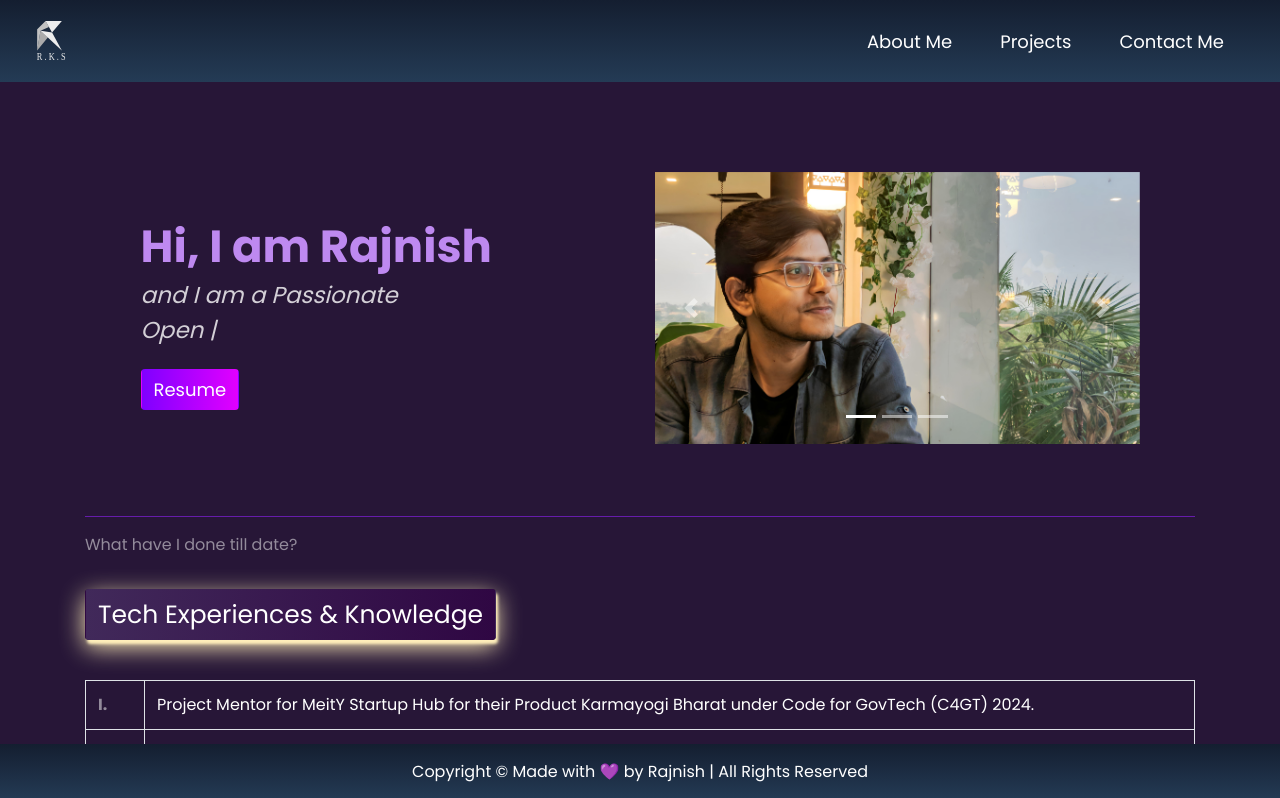
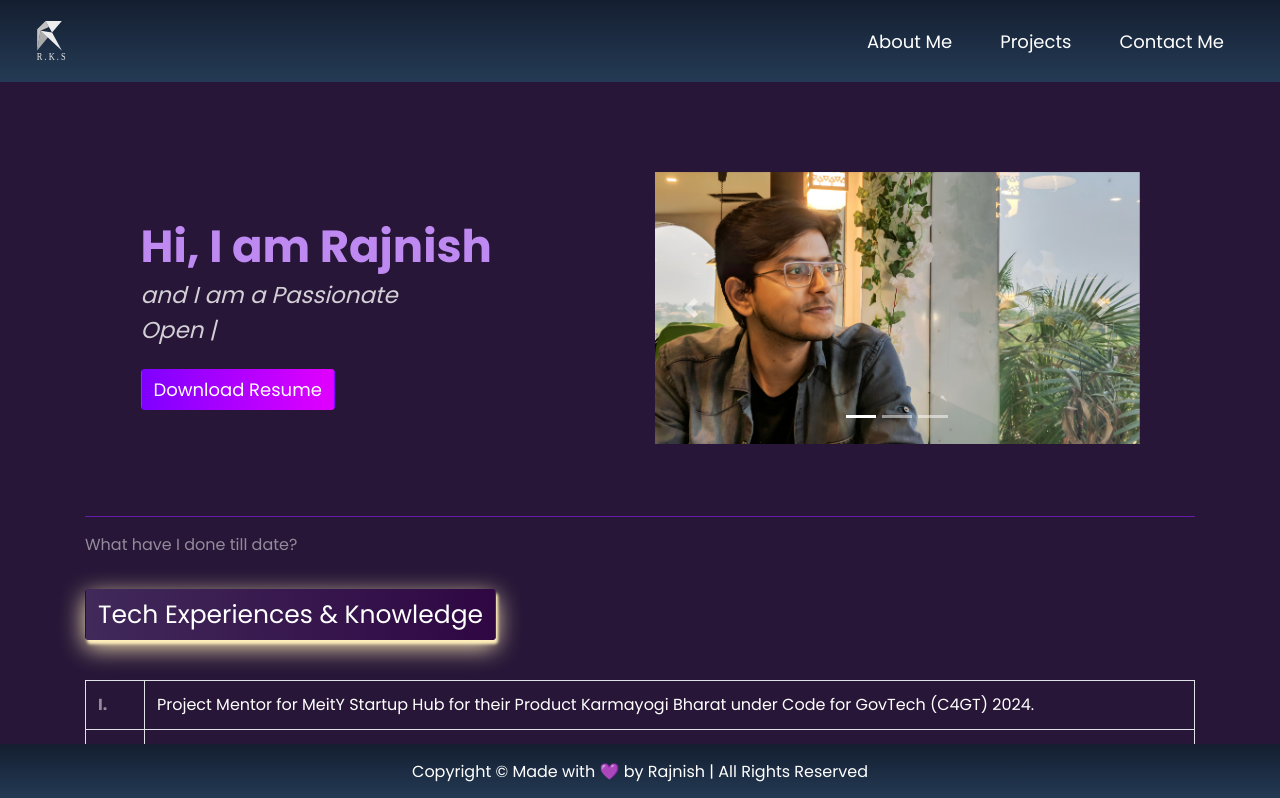
Before and after one commit to rks-031/portfolio-website, a React (Create React App) app: page / in a window 1280 px wide. Shown: the top 798 px of the page. Built offline with nearby package versions, Linux system fonts and the light colour scheme.

Commit message:
Update Main.js

```diff
--- a/src/components/Main.js
+++ b/src/components/Main.js
@@ -36,11 +36,11 @@
                   style={{ fontSize: "18px" }}
                 >
                   <a
-                    href="https://drive.google.com/uc?export=download&id=18qxdZ0TDvgrkeH4CH3F4_V5g1w3wF1Dp"
+                    href="https://drive.google.com/uc?export=download&id=1AYtFybMwpGAhtXU_YRPYioI6iqJpOGHS"
                     download="Rajnish_Kumar_Singh.pdf"
                     rel="noreferrer"
                   >
-                    Resume
+                    Download Resume
                   </a>
                 </button>
               </div>
```
